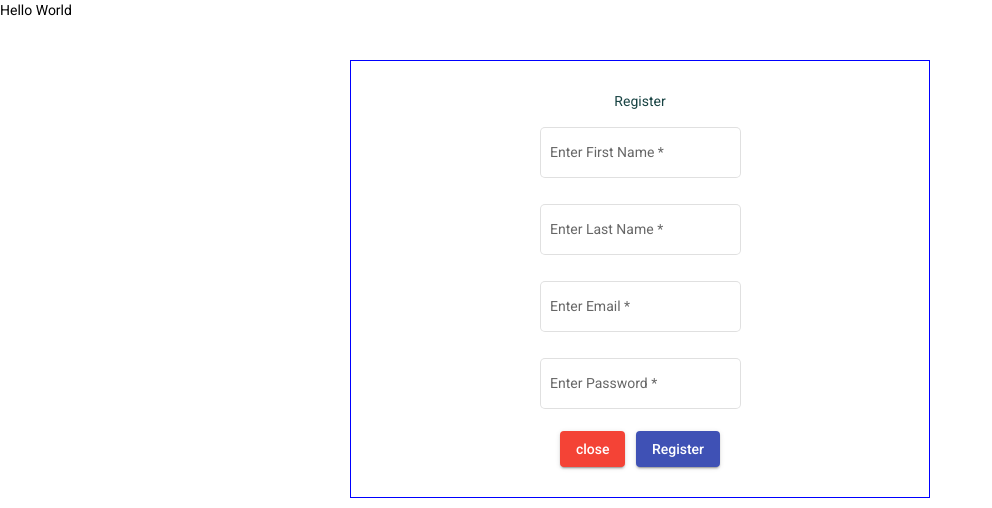
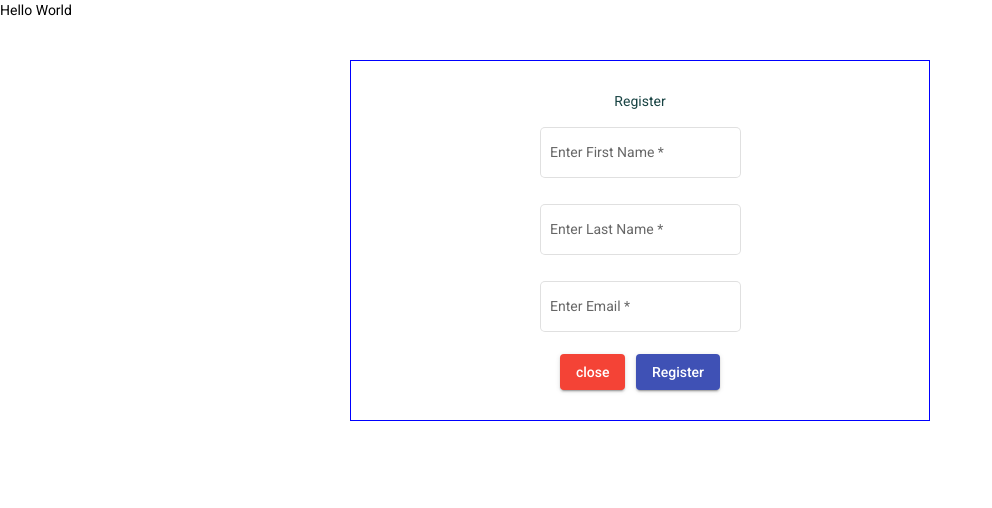
Before and after one commit to Aniksaha-ui/google-clone-frontend-final, an Angular app: page /register in a window 1280 px wide. Shown: the top 508 px of the page, without its empty margins (0-992 px from the left). Built offline with nearby package versions, Linux system fonts and the light colour scheme.

Commit message:
authentication with jwt,admin panel(show userlist),contacts,protected route,login ,signin,not found page done

```diff
--- a/src/app/app.module.ts
+++ b/src/app/app.module.ts
@@ -56,7 +56,7 @@ import { ContactInfoComponent } from './contact-info/contact-info.component';
       {
         path: 'user',
         component: UserComponent,
-        canActivate: [IsAuthenticateGuard],
+
       },
       {path:'contact',component:ContactsComponent},
       { path: 'register', component: LoginComponent },
--- a/src/app/login/login.component.html
+++ b/src/app/login/login.component.html
@@ -32,16 +32,7 @@
       </mat-form-field>
     </div>
 
-    <div class="d-flex align-items-center justify-content-center">
-      <mat-form-field class="example-full-width" appearance="outline">
-        <mat-label>Enter Password</mat-label>
-        <input
-          formControlName="password"
-          matInput
-          placeholder="Enter Your Password"
-        />
-      </mat-form-field>
-    </div>
+
     <div mat-dialog-action [align]="'center'">
       <button mat-raised-button color="warn" mat-dialog-close>close</button
       >&nbsp;&nbsp;
--- a/src/app/login/login.component.ts
+++ b/src/app/login/login.component.ts
@@ -30,7 +30,7 @@ export class LoginComponent implements OnInit {
       firstName: ['', Validators.required],
       lastName: ['', Validators.required],
       email: ['', Validators.required],
-      password: ['', Validators.required],
+
     });
   }
 
--- a/src/app/user/user.component.html
+++ b/src/app/user/user.component.html
@@ -4,7 +4,7 @@
     <input
       matInput
       (keyup)="applyFilter($event)"
-      placeholder="Ex. Mia"
+      placeholder="Mr Spandan"
       #input
     />
   </mat-form-field>
--- a/src/app/user/user.component.ts
+++ b/src/app/user/user.component.ts
@@ -20,6 +20,7 @@ export class UserComponent implements OnInit {
   users: any = [];
   ngOnInit(): void {
     this.getUsers();
+
   }
 
   getUsers() {
```
